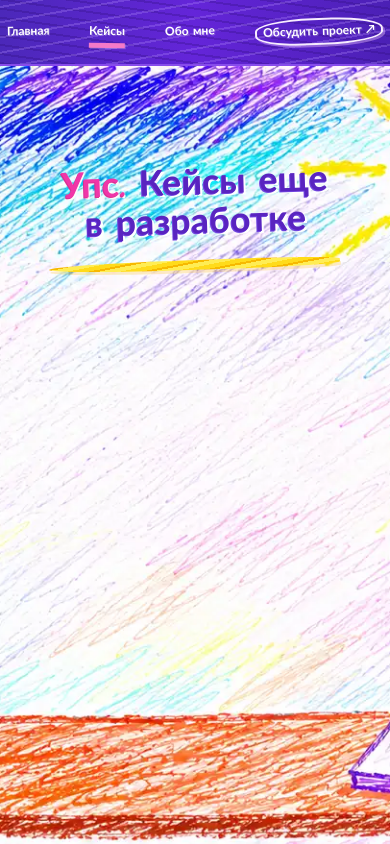
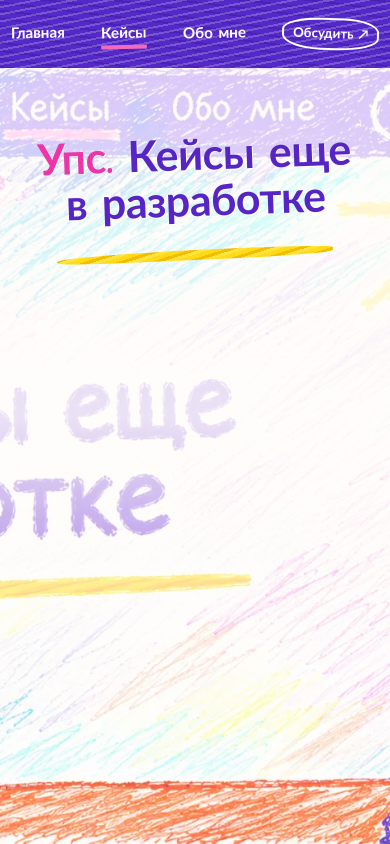
Before and after one commit to vaxatovich/vadimbudkov, a plain HTML site: page cases.html in a window 390 px wide. Drawn offline with Linux system fonts and the light colour scheme; a web font is replaced by a local one.

Commit message:
fix: publish exact hand-drawn Cases page matching approved artwork

```diff
--- a/cases.html
+++ b/cases.html
@@ -2,110 +2,71 @@
 <html lang="ru">
 <head>
   <meta charset="utf-8">
-  <meta name="viewport" content="width=device-width, initial-scale=1">
-  <meta name="theme-color" content="#5630cd">
+  <meta name="viewport" content="width=device-width,initial-scale=1">
+  <meta name="theme-color" content="#5423c9">
   <meta name="robots" content="noindex,follow">
   <title>Кейсы — Вадим Будьков</title>
   <meta name="description" content="Упс. Кейсы еще в разработке.">
   <link rel="icon" type="image/svg+xml" href="assets/favicon.svg">
+  <link rel="preload" href="assets/cases-art.webp" as="image">
   <link rel="preconnect" href="https://fonts.googleapis.com">
   <link rel="preconnect" href="https://fonts.gstatic.com" crossorigin>
   <link href="https://fonts.googleapis.com/css2?family=Neucha&display=swap" rel="stylesheet">
   <style>
-    :root{--purple:#5528c5;--pink:#ec3da8;--yellow:#fddd2f}
     *{box-sizing:border-box}
-    html,body{margin:0;min-height:100%;width:100%}
-    body{background:#fffdfa;color:var(--purple);font-family:"Neucha","Comic Sans MS","Trebuchet MS",cursive}
-    a{color:inherit}
-    a:focus-visible{outline:4px dashed #ffdc2d;outline-offset:5px}
-    .skip-link{position:absolute;left:12px;top:-100px;z-index:10;background:white;padding:10px 18px}
-    .skip-link:focus{top:8px}
-    .cases-nav{
-      position:relative;z-index:2;display:flex;align-items:center;justify-content:center;
-      gap:clamp(28px,5.6vw,98px);min-height:80px;padding:8px 22px;
-      background:#5828ce;
-      background-image:
-        repeating-linear-gradient(170deg,transparent 0 6px,rgba(185,147,255,.27) 6px 8px,transparent 8px 15px),
-        repeating-linear-gradient(8deg,rgba(45,11,119,.28) 0 2px,transparent 2px 9px),
-        linear-gradient(90deg,#4b28b9,#6425d9,#4b20b5);
-      border-bottom:2px solid #874ceb
-    }
-    .cases-nav a{
-      display:inline-block;font-weight:900;font-size:clamp(20px,2vw,27px);
-      color:white;text-decoration:none;white-space:nowrap;line-height:1.1;
-      text-shadow:1px 1px rgba(255,255,255,.2);transform:rotate(-1.3deg)
-    }
-    .cases-nav a:nth-child(2){transform:rotate(.6deg)}
-    .cases-nav a[aria-current="page"]{
-      text-decoration:underline;text-decoration-color:#f57ac8;
-      text-decoration-thickness:5px;text-underline-offset:8px
-    }
-    .cases-nav .contact{
-      border:3px solid #f7ecff;border-radius:45% 40% 47% 37% / 44% 43% 44% 39%;
-      padding:7px 19px;transform:rotate(-2deg);box-shadow:2px 2px 0 rgba(236,195,255,.4)
-    }
-    .cases-hero{
-      position:relative;isolation:isolate;overflow:hidden;
-      display:flex;align-items:center;min-height:calc(100svh - 80px);
-      background:#fffdf9 url("assets/cases-crayon-background.webp") center 53% / cover no-repeat
-    }
-    .cases-copy{
-      position:relative;z-index:1;width:min(57%,960px);
-      margin:-30px 0 0 6.6%;
-    }
-    .cases-copy h1{
-      font-family:"Neucha","Comic Sans MS","Trebuchet MS",cursive;
-      color:#5924c0;font-size:clamp(48px,5.65vw,94px);font-weight:900;
-      line-height:1.06;letter-spacing:.012em;margin:0;max-width:100%;
-      transform:rotate(-1.8deg);
-      text-shadow:-1.2px -1px #6933d0,1.3px 1.5px #a47be8,2px 3px #fffaf8;
-      text-wrap:balance
-    }
-    .cases-copy h1 .oops{
-      color:#f036a8;text-shadow:-1px 1px #d92f93,1px 2px #fffafa
-    }
-    .cases-copy h1 .last-line{white-space:nowrap}
-    .crayon-underline{
-      display:block;position:relative;width:86%;max-width:680px;height:13px;
-      margin:29px 0 0 6px;transform:rotate(-2deg);
-      border-radius:57% 41% 43% 60%;
-      background:repeating-linear-gradient(171deg,#ffdb1b 0 4px,#f7b900 4px 6px,#ffed54 6px 10px);
-      box-shadow:1px 3px 0 rgba(245,181,10,.23);
-    }
-    @media(max-width:850px){
-      .cases-nav{min-height:66px;gap:clamp(12px,3vw,27px);justify-content:space-between;padding:9px 12px}
-      .cases-nav a{font-size:clamp(13px,3.1vw,20px)}
-      .cases-nav .contact{font-size:clamp(12px,3vw,18px);border-width:2px;padding:6px 10px}
-      .cases-hero{min-height:calc(100svh - 66px);background-position:56% center}
-      .cases-copy{
-        align-self:flex-start;width:94%;margin:clamp(48px,13vh,98px) auto 0;
-        padding:0 14px;text-align:center
-      }
-      .cases-copy h1{font-size:clamp(39px,8.2vw,67px);line-height:1.1;text-shadow:-1px 1px #7144df,2px 2px white}
-      .cases-copy h1 .last-line{white-space:normal}
-      .crayon-underline{margin:19px auto 0;max-width:480px;width:86%;height:10px}
-    }
-    @media(max-width:390px){
-      .cases-nav{gap:7px;padding:9px 7px}
-      .cases-nav a{font-size:12px}
-      .cases-nav .contact{font-size:12px;padding:5px 6px}
-      .cases-copy h1{font-size:clamp(35px,8vw,42px)}
+    html,body{margin:0;min-height:100%;background:#fffdfc}
+    body{font-family:"Neucha","Comic Sans MS","Trebuchet MS",cursive;color:#5424bc}
+    a:focus-visible{outline:4px dashed #f8ca22;outline-offset:4px}
+    .visually-hidden{position:absolute!important;width:1px!important;height:1px!important;padding:0!important;margin:-1px!important;overflow:hidden!important;clip:rect(0,0,0,0)!important;white-space:nowrap!important;border:0!important}
+    .skip-link{position:absolute;left:12px;top:-100px;background:white;padding:10px 18px;color:#5424bc;z-index:10}
+    .skip-link:focus{top:10px}
+    .desktop-drawing{position:relative;width:100%;margin:0 auto;max-width:1920px}
+    .desktop-drawing img{display:block;width:100%;height:auto}
+    .desktop-drawing nav a{display:block;position:absolute;top:var(--top);left:var(--left);width:var(--width);height:var(--height);border-radius:12px}
+    .desktop-drawing nav a:hover{background:rgba(255,255,255,.08)}
+    .mobile-drawing{display:none}
+    @media(max-width:760px){
+      .desktop-drawing{display:none}
+      .mobile-drawing{display:flex;flex-direction:column;min-height:100svh;overflow:hidden;background:#fffdfb}
+      .mobile-nav{position:relative;display:flex;align-items:center;justify-content:space-between;gap:8px;padding:13px 11px;min-height:68px;background-color:#5529c8;background-image:repeating-linear-gradient(-11deg,rgba(255,255,255,.21) 0 2px,transparent 2px 7px),repeating-linear-gradient(7deg,rgba(29,0,113,.2) 0 2px,transparent 2px 8px)}
+      .mobile-nav a{text-decoration:none;white-space:nowrap;color:white;font-size:clamp(14px,3.9vw,22px);font-weight:800;line-height:1.05;transform:rotate(-1deg)}
+      .mobile-nav a[aria-current="page"]{text-decoration:underline;text-decoration-color:#f36abc;text-decoration-thickness:4px;text-underline-offset:7px}
+      .mobile-nav a:last-child{padding:7px 9px;border:2px solid #fff;border-radius:42% 36% 44% 40%/37% 42% 38% 45%;font-size:clamp(13px,3.4vw,20px);transform:rotate(2deg)}
+      .mobile-hero{position:relative;display:flex;flex-direction:column;flex:1;align-items:center;justify-content:flex-start;min-height:calc(100svh - 68px);padding:65px 18px 30px;overflow:hidden;background:#fffdfa}
+      .mobile-hero:before{content:"";position:absolute;inset:0;background-image:url("assets/cases-art.webp");background-size:auto 100%;background-repeat:no-repeat;background-position:52% 10%;opacity:.70;filter:saturate(1.05)}
+      .mobile-hero:after{content:"";position:absolute;inset:0;background:linear-gradient(to bottom,rgba(255,253,250,.70),rgba(255,253,250,.84) 45%,rgba(255,253,250,0) 86%);pointer-events:none}
+      .mobile-hero h1{position:relative;z-index:1;margin:0;text-align:center;max-width:13ch;font-size:clamp(43px,10.5vw,67px);line-height:1.07;letter-spacing:-.012em;font-weight:900;transform:rotate(-2deg);color:#5825c5;text-shadow:1px 1px #fff}
+      .mobile-hero h1 span{color:#ed35a7}
+      .mobile-hero .scribble{position:relative;z-index:1;width:78%;max-width:345px;height:10px;margin-top:25px;transform:rotate(-2.5deg);border-radius:60% 30% 40% 25%;background:repeating-linear-gradient(165deg,#ffdb17 0 4px,#f3bd02 4px 7px,#ffe33f 7px 10px)}
+      .mobile-nav a:focus-visible{outline-color:#f6db24}
     }
   </style>
 </head>
 <body>
-  <a href="#main" class="skip-link">К содержимому</a>
-  <nav class="cases-nav" aria-label="Главное меню">
-    <a href="index.html">Главная</a>
-    <a href="cases.html" aria-current="page">Кейсы</a>
-    <a href="about.html">Обо мне</a>
-    <a class="contact" href="https://t.me/borisaguero" target="_blank" rel="noopener noreferrer">Обсудить проект ↗</a>
-  </nav>
-  <main id="main" class="cases-hero">
-    <div class="cases-copy">
-      <h1><span class="oops">Упс.</span> Кейсы еще<br><span class="last-line">в разработке</span></h1>
-      <span class="crayon-underline" aria-hidden="true"></span>
-    </div>
+  <a class="skip-link" href="#content">К содержимому</a>
+  <main id="content">
+    <section class="desktop-drawing" aria-label="Кейсы Вадима Будькова">
+      <img src="assets/cases-art.webp" width="1672" height="941" alt="" fetchpriority="high">
+      <h1 class="visually-hidden">Упс. Кейсы еще в разработке</h1>
+      <nav aria-label="Главное меню">
+        <a href="index.html" style="--left:23%;--top:1%;--width:11%;--height:9%" aria-label="Главная"><span class="visually-hidden">Главная</span></a>
+        <a href="cases.html" aria-current="page" style="--left:36.5%;--top:1%;--width:11%;--height:9%" aria-label="Кейсы"><span class="visually-hidden">Кейсы</span></a>
+        <a href="about.html" style="--left:49%;--top:1%;--width:12%;--height:9%" aria-label="Обо мне"><span class="visually-hidden">Обо мне</span></a>
+        <a href="https://t.me/borisaguero" target="_blank" rel="noopener noreferrer" style="--left:63%;--top:1%;--width:29%;--height:9%" aria-label="Обсудить проект в телеграм"><span class="visually-hidden">Обсудить проект в телеграм</span></a>
+      </nav>
+    </section>
+    <section class="mobile-drawing" aria-labelledby="cases-mobile-title">
+      <nav class="mobile-nav" aria-label="Главное меню">
+        <a href="index.html">Главная</a>
+        <a href="cases.html" aria-current="page">Кейсы</a>
+        <a href="about.html">Обо мне</a>
+        <a href="https://t.me/borisaguero" target="_blank" rel="noopener noreferrer" aria-label="Обсудить проект в телеграм">Обсудить ↗</a>
+      </nav>
+      <div class="mobile-hero">
+        <h1 id="cases-mobile-title"><span>Упс.</span> Кейсы еще в разработке</h1>
+        <div class="scribble" aria-hidden="true"></div>
+      </div>
+    </section>
   </main>
 </body>
 </html>
```
Also changed, not shown: assets/cases-art.webp (added).
